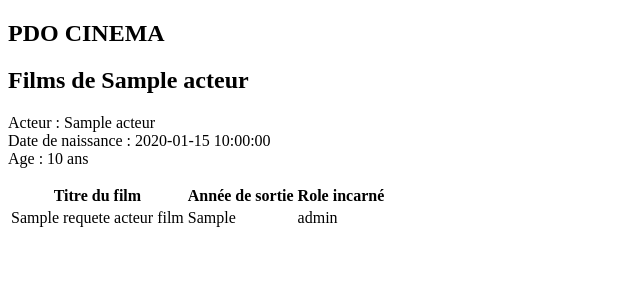
After one commit to cgaroui/cinema_chaima, a PHP site: template view/detailActeur.php in a window 1280 px wide. The commit adds this page. Shown: the top 300 px of the page, without its empty margins (0-640 px from the left). Run offline with PHP 8.4, Linux system fonts and the light colour scheme; the template is opened without the code that fills it: most values are stand-ins (such as "Sample title", 1, 10 or a date in 2020).

Commit message:
Ajout: affichage detail acteur (infos acteurs + liste films réalisées)

```diff
--- a/index.php
+++ b/index.php
@@ -28,6 +28,7 @@ if(isset($_GET["action"])) {
         case "detailGenre" : $ctrlGenre->detailGenre($id);break;
         case "castingFilm" : $ctrlRole->castingFilm($id);break;
         case "detailRealisateur" : $ctrlRealisateur->detailRealisateur($id);break;
+        case "detailActeur" : $ctrlActeur->detailActeur($id);break;
     }
 } else {
     $ctrlFilm->listFilms();
--- /dev/null
+++ b/view/detailActeur.php
@@ -0,0 +1,41 @@
+<?php
+ob_start();
+$Acteur = $requete_detailActeur->fetch();
+$films = $requete_acteurFilms->fetchAll();
+ ?>
+
+<p>
+    <?= "Acteur : ".$Acteur["Acteur"]."<br>"?>
+    <?= "Date de naissance : ".$Acteur["date_naissance"]."<br>"?>
+    <?= "Age : ".$Acteur["age"]." ans"?>
+
+</p>
+
+
+
+<table>
+    <thead>
+        <tr>
+            <th>Titre du film </th>
+            <th>Année de sortie </th>
+            <th>Role incarné </th>
+
+        </tr>
+    </thead>
+    <tbody>
+        <?php
+             foreach($films as $film){ ?>
+                <tr>
+                    <td><?=$film["titre"]?></td>
+                    <td><?=$film["annee_sortie"]?></td>
+                    <td><?=$film["Role"]?></td>
+                </tr>
+                <?php }?>
+    </tbody>
+</table>
+
+<?php
+$titre = "Detail d'un acteur";
+$titre_secondaire ="Films de ".$Acteur["Acteur"] ;
+$contenu = ob_get_clean();
+require "view/template.php";
```
Also changed, not shown: controller/ActeurController.php (+28 -0 lines).
